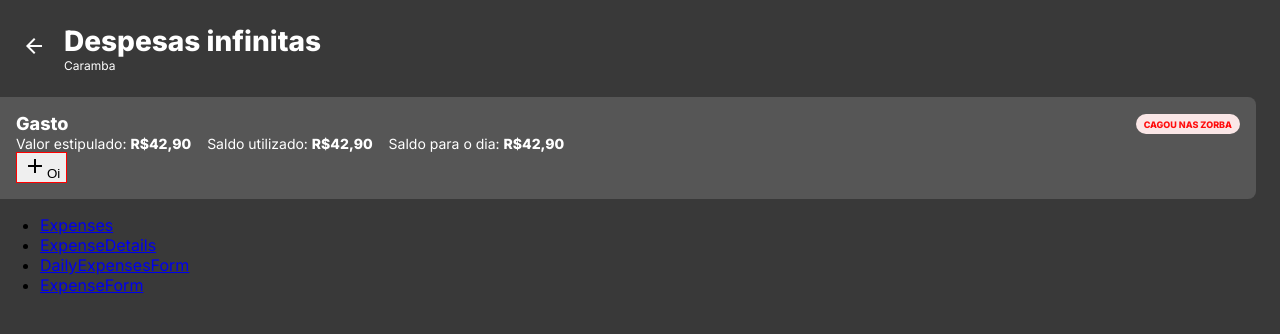
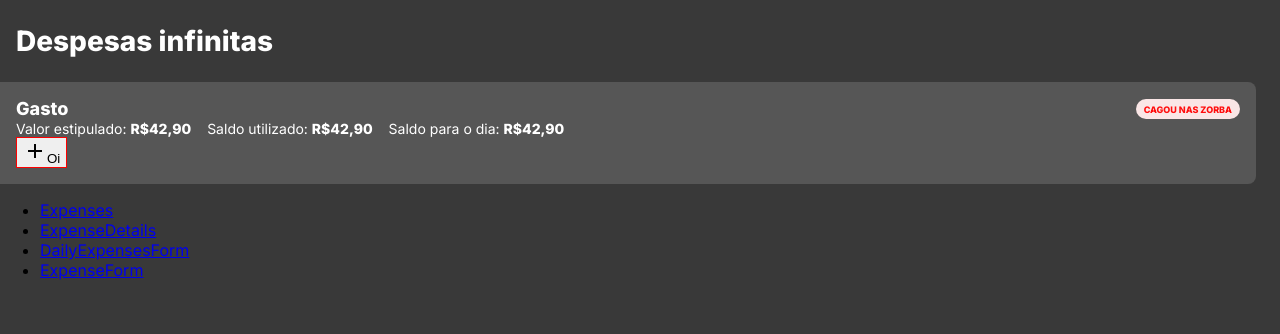
Before and after one commit to thiagouxd/contasMil, a React (Create React App) app: page / in a window 1280 px wide. Shown: the top 334 px of the page. Built offline with nearby package versions, Linux system fonts and the light colour scheme.

Commit message:
Ajuste nas props da header na página expenses

```diff
--- a/src/pages/Expenses/index.tsx
+++ b/src/pages/Expenses/index.tsx
@@ -4,7 +4,7 @@ import Card from "./Card";
 const Expenses = () => {
   return (
     <>
-      <Header hasBackButton subtitle="Caramba" title="Despesas infinitas" />
+      <Header title="Despesas infinitas" />
       <Card title="Gasto" stipulated="42,90" used="42,90" balance="42,90" />
     </>
   );
```
